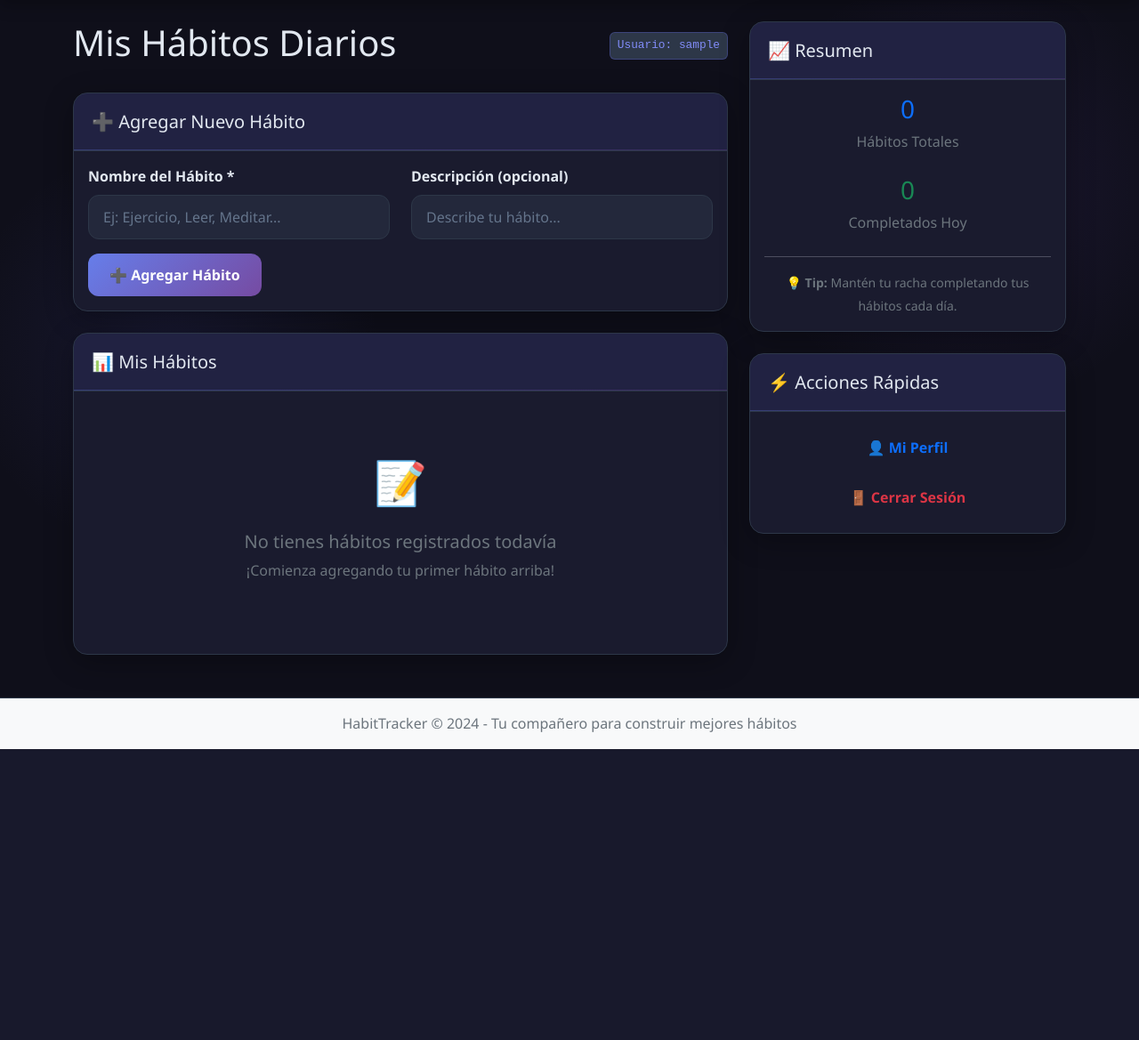
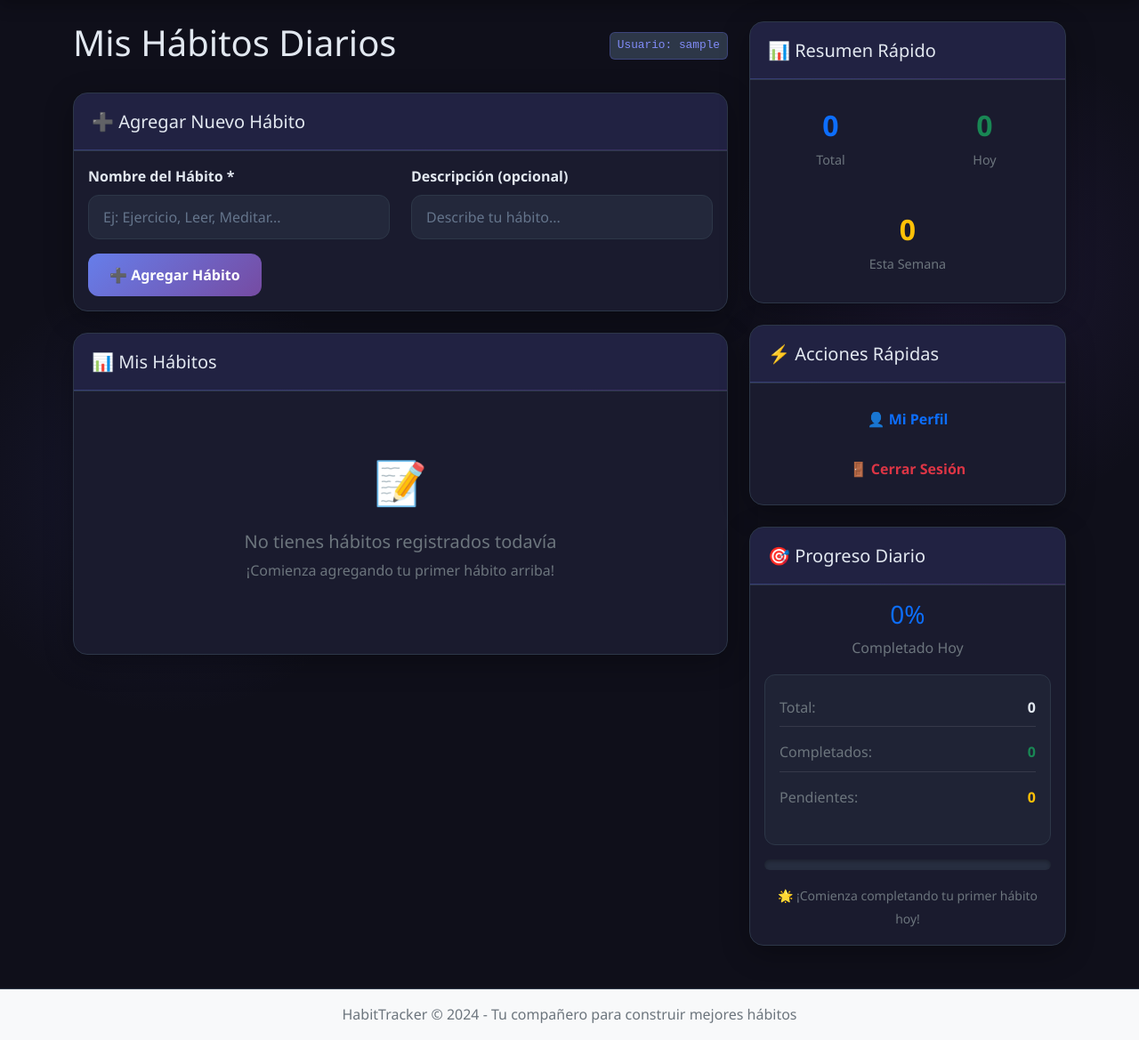
Before and after one commit to Kevin498777/Habit_Tracker, a Flask app: page / in a window 1280 px wide. Shown: the part 59-1228 px from the top of the page at 89% size. Before the commit the page ends 901 px from the top, so only its background shows below. Run offline with Flask 3, Linux system fonts and the light colour scheme; the visitor is signed in with stand-in values (Sample User, id 1); data that the repository does not hold is empty.

Commit message:
Terminado

```diff
--- a/app.py
+++ b/app.py
@@ -1,6 +1,6 @@
 # app.py
 import os
-from datetime import datetime
+from datetime import datetime, timedelta
 from flask import Flask, render_template, request, redirect, url_for, flash, session
 from pymongo import MongoClient
 from dotenv import load_dotenv
@@ -48,35 +48,66 @@ def is_valid_email(email):
 @app.route('/')
 def index():
     """Página principal que muestra la lista de hábitos"""
-    # Si el usuario no está logueado, redirigir al login
     if 'user_id' not in session:
         return redirect(url_for('login'))
 
+    # Inicializar variables con valores por defecto
+    habits = []
+    today_completed = 0
+    total_habits = 0
+    completion_rate = 0.0
+    week_completions = 0
+    today = datetime.now().strftime('%Y-%m-%d')
+
     try:
         if habits_collection is not None:
-            # Solo obtener hábitos del usuario actual
             habits = list(habits_collection.find(
                 {'user_id': session['user_id']}
             ).sort('created_at', -1))
 
-            today = datetime.now().strftime('%Y-%m-%d')
             today_completed = sum(1 for habit in habits if today in habit.get('completed_dates', []))
+            total_habits = len(habits)
+
+            # Calcular tasa de completado DE FORMA SEGURA
+            if total_habits > 0:
+                completion_rate = round((today_completed / total_habits) * 100, 1)
+            else:
+                completion_rate = 0.0
+
+            # Calcular hábitos de esta semana
+            week_dates = []
+            for i in range(7):
+                day = datetime.now() - timedelta(days=i)
+                week_dates.append(day.strftime('%Y-%m-%d'))
+
+            week_completions = 0
+            for habit in habits:
+                for date in habit.get('completed_dates', []):
+                    if date in week_dates:
+                        week_completions += 1
+                        break
+
         else:
-            habits = []
-            today_completed = 0
             flash('Error de conexión con la base de datos', 'error')
     except Exception as e:
-        habits = []
-        today_completed = 0
+        print(f"Error en index: {e}")
         flash('Error al cargar los hábitos', 'error')
 
-    return render_template('index.html', habits=habits, today_completed=today_completed)
+    # DEBUG: Verificar valores
+    print(f"DEBUG - total_habits: {total_habits}, today_completed: {today_completed}, completion_rate: {completion_rate}")
+
+    return render_template('index.html',
+                         habits=habits,
+                         today_completed=today_completed,
+                         total_habits=total_habits,
+                         completion_rate=completion_rate,
+                         week_completions=week_completions,
+                         today=today)
 
 # RUTAS DE AUTENTICACIÓN
 @app.route('/register', methods=['GET', 'POST'])
 def register():
     """Registro de nuevos usuarios"""
-    # Si ya está logueado, redirigir al index
     if 'user_id' in session:
         return redirect(url_for('index'))
 
@@ -140,7 +171,6 @@ def register():
 @app.route('/login', methods=['GET', 'POST'])
 def login():
     """Inicio de sesión de usuarios"""
-    # Si ya está logueado, redirigir al index
     if 'user_id' in session:
         return redirect(url_for('index'))
 
@@ -173,10 +203,7 @@ def login():
             session['email'] = user['email']
 
             flash(f'¡Bienvenido de nuevo {user["username"]}!', 'success')
-
-            # Redirigir a la página que intentaba acceder o al index
-            next_page = request.args.get('next')
-            return redirect(next_page or url_for('index'))
+            return redirect(url_for('index'))
         else:
             flash('Usuario o contraseña incorrectos', 'error')
 
@@ -207,7 +234,7 @@ def add_habit():
             'description': habit_description,
             'created_at': datetime.now(),
             'completed_dates': [],
-            'user_id': session['user_id']  # Asociar hábito al usuario
+            'user_id': session['user_id']
         }
         habits_collection.insert_one(habit)
         flash('¡Hábito agregado correctamente!', 'success')
@@ -236,7 +263,6 @@ def complete_habit(habit_id):
             return redirect(url_for('index'))
 
         today = datetime.now().strftime('%Y-%m-%d')
-        print(f"DEBUG: Completando hábito {habit_id} para la fecha {today}")  # Debug
 
         # Verificar si ya está completado hoy
         completed_dates = habit.get('completed_dates', [])
@@ -247,10 +273,8 @@ def complete_habit(habit_id):
         # Actualizar el hábito
         result = habits_collection.update_one(
             {'_id': ObjectId(habit_id), 'user_id': session['user_id']},
-            {'$push': {'completed_dates': today}}  # Cambié $addToSet por $push para debug
+            {'$push': {'completed_dates': today}}
         )
-
-        print(f"DEBUG: Resultado de actualización - Modified: {result.modified_count}")  # Debug
 
         if result.modified_count > 0:
             flash('¡Hábito completado! ✅', 'success')
@@ -258,7 +282,7 @@ def complete_habit(habit_id):
             flash('No se pudo completar el hábito', 'error')
 
     except Exception as e:
-        print(f"ERROR en complete_habit: {e}")  # Debug
+        print(f"ERROR en complete_habit: {e}")
         flash('Error al completar el hábito', 'error')
 
     return redirect(url_for('index'))
--- a/static/css/style.css
+++ b/static/css/style.css
@@ -174,6 +174,13 @@ body {
   left: -15px;
 }
 
+/* Color específico para los nombres de hábitos */
+.list-group-item h6 {
+    color: #ffffff !important;
+    font-weight: 600;
+    font-size: 1.1rem;
+}
+
 /* Formularios */
 .form-control {
   background: rgba(45, 55, 72, 0.5);
@@ -230,22 +237,19 @@ body {
 /* Estadísticas */
 .stats-card {
   text-align: center;
-  padding: 2rem 1rem;
+  padding: 1rem 0.5rem;
 }
 
 .stats-card h3 {
-  font-size: 2.5rem;
+  font-size: 2rem;
   font-weight: 700;
-  background: var(--gradient);
-  -webkit-background-clip: text;
-  -webkit-text-fill-color: transparent;
-  background-clip: text;
   margin-bottom: 0.5rem;
 }
 
 .stats-card p {
   color: var(--text-secondary);
   font-size: 0.9rem;
+  margin-bottom: 0;
 }
 
 /* Efectos de código sutil */
@@ -296,6 +300,77 @@ footer {
   animation: pulse 2s infinite;
 }
 
+/* Estilos para hábitos completados */
+.habit-completed {
+    background: linear-gradient(135deg, rgba(16, 185, 129, 0.15), rgba(16, 185, 129, 0.05)) !important;
+    border-left: 4px solid var(--success-color) !important;
+    border-color: rgba(16, 185, 129, 0.3) !important;
+}
+
+.habit-completed::before {
+    content: "✓";
+    position: absolute;
+    left: 10px;
+    top: 50%;
+    transform: translateY(-50%);
+    color: var(--success-color);
+    font-weight: bold;
+    font-size: 1.2rem;
+}
+
+/* ===== ESTILOS PARA LA BARRA DE PROGRESO MEJORADA ===== */
+
+/* Estadísticas detalladas */
+.stats-details {
+    background: rgba(45, 55, 72, 0.3);
+    border-radius: 12px;
+    padding: 1rem;
+    border: 1px solid var(--border-color);
+}
+
+.stat-item {
+    padding: 0.5rem 0;
+    border-bottom: 1px solid rgba(255, 255, 255, 0.1);
+}
+
+.stat-item:last-child {
+    border-bottom: none;
+}
+
+/* Barra de progreso lineal mejorada */
+.progress {
+    box-shadow: inset 0 2px 4px rgba(0, 0, 0, 0.3);
+    overflow: hidden;
+    border-radius: 10px;
+}
+
+.progress-bar {
+    position: relative;
+    overflow: hidden;
+    transition: width 1s ease-in-out;
+    border-radius: 10px;
+}
+
+.progress-bar::after {
+    content: '';
+    position: absolute;
+    top: 0;
+    left: -100%;
+    width: 100%;
+    height: 100%;
+    background: linear-gradient(90deg, transparent, rgba(255, 255, 255, 0.4), transparent);
+    animation: shimmer 2s infinite;
+}
+
+@keyframes shimmer {
+    0% {
+        left: -100%;
+    }
+    100% {
+        left: 100%;
+    }
+}
+
 /* Responsive */
 @media (max-width: 768px) {
   .card {
@@ -333,9 +408,3 @@ footer {
 ::-webkit-scrollbar-thumb:hover {
   background: var(--primary-light);
 }
-
-.list-group-item h6 {
-    color: #c4b5fd !important;
-    font-weight: 600;
-    font-size: 1.1rem;
-}
--- a/static/js/app.js
+++ b/static/js/app.js
@@ -351,3 +351,42 @@ document.addEventListener('DOMContentLoaded', function() {
     // Actualizar estadísticas cada 5 segundos (opcional)
     setInterval(updateHabitStats, 5000);
 });
+
+// Inicializar círculos de progreso
+function initProgressCircles() {
+    const progressCircles = document.querySelectorAll('.progress-circle');
+
+    progressCircles.forEach(circle => {
+        const percentage = circle.getAttribute('data-percentage');
+        const progressBar = circle.querySelector('.progress-circle-bar');
+
+        if (progressBar && percentage) {
+            const circumference = 2 * Math.PI * 54;
+            const offset = circumference - (percentage / 100) * circumference;
+
+            // Aplicar la animación después de un pequeño delay
+            setTimeout(() => {
+                progressBar.style.strokeDashoffset = offset;
+            }, 300);
+        }
+    });
+}
+
+// Inicializar cuando el DOM esté listo
+document.addEventListener('DOMContentLoaded', function() {
+    initProgressCircles();
+
+    // Re-inicializar cuando se agreguen nuevos hábitos (para Single Page Apps)
+    const observer = new MutationObserver(function(mutations) {
+        mutations.forEach(function(mutation) {
+            if (mutation.addedNodes.length) {
+                initProgressCircles();
+            }
+        });
+    });
+
+    observer.observe(document.body, {
+        childList: true,
+        subtree: true
+    });
+});
--- a/templates/index.html
+++ b/templates/index.html
@@ -109,42 +109,33 @@
 
     <!-- Panel de estadísticas -->
     <div class="col-md-4">
+        <!-- Resumen rápido -->
         <div class="card fade-in">
             <div class="card-header">
-                <h5 class="card-title mb-0">📈 Resumen</h5>
+                <h5 class="card-title mb-0">📊 Resumen Rápido</h5>
             </div>
             <div class="card-body">
-                <div class="text-center mb-4">
-                    <h3 class="text-primary">{{ habits|length }}</h3>
-                    <p class="text-muted">Hábitos Totales</p>
-                </div>
-
-                <div class="text-center mb-4">
-                    <h3 class="text-success">{{ today_completed }}</h3>
-                    <p class="text-muted">Completados Hoy</p>
-                </div>
-
-                {% if habits %}
-                <div class="mt-3">
-                    <h6>Progreso del Día</h6>
-                    <div class="progress mb-3" style="height: 10px;">
-                        <div class="progress-bar bg-success"
-                             style="width: {{ (today_completed / habits|length * 100) if habits|length > 0 else 0 }}%">
+                <div class="row text-center">
+                    <div class="col-6 mb-3">
+                        <div class="stats-card">
+                            <h3 class="text-primary">{{ total_habits }}</h3>
+                            <p class="text-muted">Total</p>
                         </div>
                     </div>
-                    <small class="text-muted">
-                        {{ today_completed }} de {{ habits|length }} hábitos completados hoy
-                        ({{ "%.1f"|format((today_completed / habits|length * 100) if habits|length > 0 else 0) }}%)
-                    </small>
+                    <div class="col-6 mb-3">
+                        <div class="stats-card">
+                            <h3 class="text-success">{{ today_completed }}</h3>
+                            <p class="text-muted">Hoy</p>
+                        </div>
+                    </div>
                 </div>
-                {% endif %}
-
-                <hr>
-
-                <div class="text-center">
-                    <small class="text-muted">
-                        💡 <strong>Tip:</strong> Mantén tu racha completando tus hábitos cada día.
-                    </small>
+                <div class="row text-center">
+                    <div class="col-12">
+                        <div class="stats-card">
+                            <h3 class="text-warning">{{ week_completions }}</h3>
+                            <p class="text-muted">Esta Semana</p>
+                        </div>
+                    </div>
                 </div>
             </div>
         </div>
@@ -165,6 +156,62 @@
                 </div>
             </div>
         </div>
+
+        <!-- Barra de Progreso Mejorada - VERSIÓN SIMPLIFICADA -->
+        <div class="card mt-4 fade-in">
+            <div class="card-header">
+                <h5 class="card-title mb-0">🎯 Progreso Diario</h5>
+            </div>
+            <div class="card-body">
+                {% if completion_rate is defined %}
+                    {% set rate = completion_rate %}
+                {% else %}
+                    {% set rate = 0 %}
+                {% endif %}
+
+                <div class="text-center mb-3">
+                    <h3 class="text-primary">{{ "%.0f"|format(rate) }}%</h3>
+                    <p class="text-muted">Completado Hoy</p>
+                </div>
+
+                <div class="stats-details">
+                    <div class="stat-item d-flex justify-content-between align-items-center mb-2">
+                        <span class="text-muted">Total:</span>
+                        <span class="fw-bold">{{ total_habits }}</span>
+                    </div>
+                    <div class="stat-item d-flex justify-content-between align-items-center mb-2">
+                        <span class="text-muted">Completados:</span>
+                        <span class="fw-bold text-success">{{ today_completed }}</span>
+                    </div>
+                    <div class="stat-item d-flex justify-content-between align-items-center mb-3">
+                        <span class="text-muted">Pendientes:</span>
+                        <span class="fw-bold text-warning">{{ total_habits - today_completed }}</span>
+                    </div>
+                </div>
+
+                <div class="progress mt-3" style="height: 12px; border-radius: 10px; background: rgba(45, 55, 72, 0.7);">
+                    <div class="progress-bar" role="progressbar"
+                         style="width: {{ rate }}%; background: linear-gradient(90deg, #6366f1, #10b981); border-radius: 10px;"
+                         aria-valuenow="{{ rate }}" aria-valuemin="0" aria-valuemax="100">
+                    </div>
+                </div>
+
+                <!-- Mensaje motivacional -->
+                <div class="text-center mt-3">
+                    {% if rate == 100 %}
+                    <small class="text-success">🎉 ¡Perfecto! Has completado todos tus hábitos hoy.</small>
+                    {% elif rate >= 75 %}
+                    <small class="text-success">👍 ¡Excelente progreso! Casi lo logras.</small>
+                    {% elif rate >= 50 %}
+                    <small class="text-warning">💪 Vas por buen camino, ¡sigue así!</small>
+                    {% elif rate > 0 %}
+                    <small class="text-info">🚀 Buen comienzo, ¡continúa con el momentum!</small>
+                    {% else %}
+                    <small class="text-muted">🌟 ¡Comienza completando tu primer hábito hoy!</small>
+                    {% endif %}
+                </div>
+            </div>
+        </div>
     </div>
 </div>
 {% endblock %}
```
